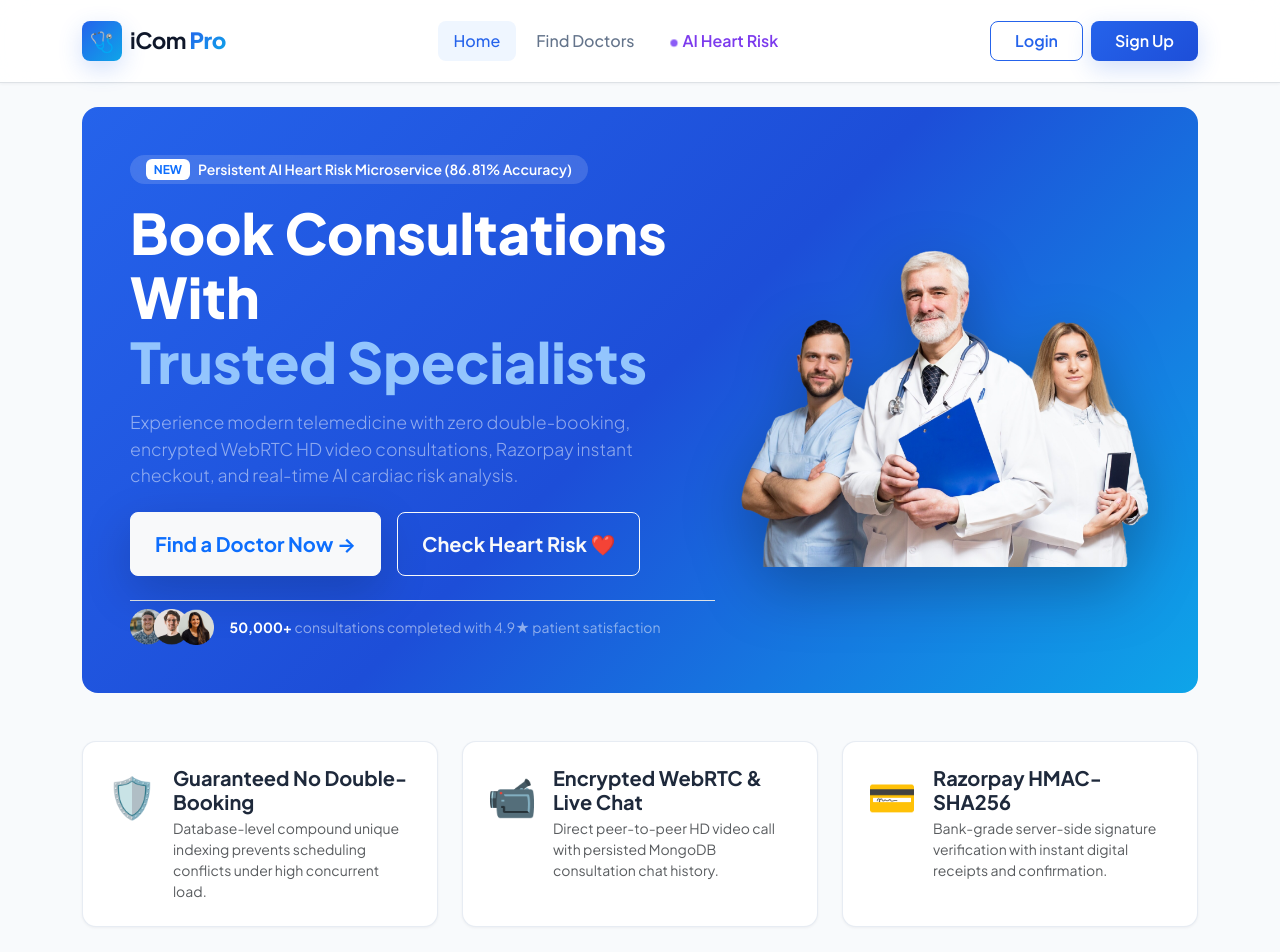
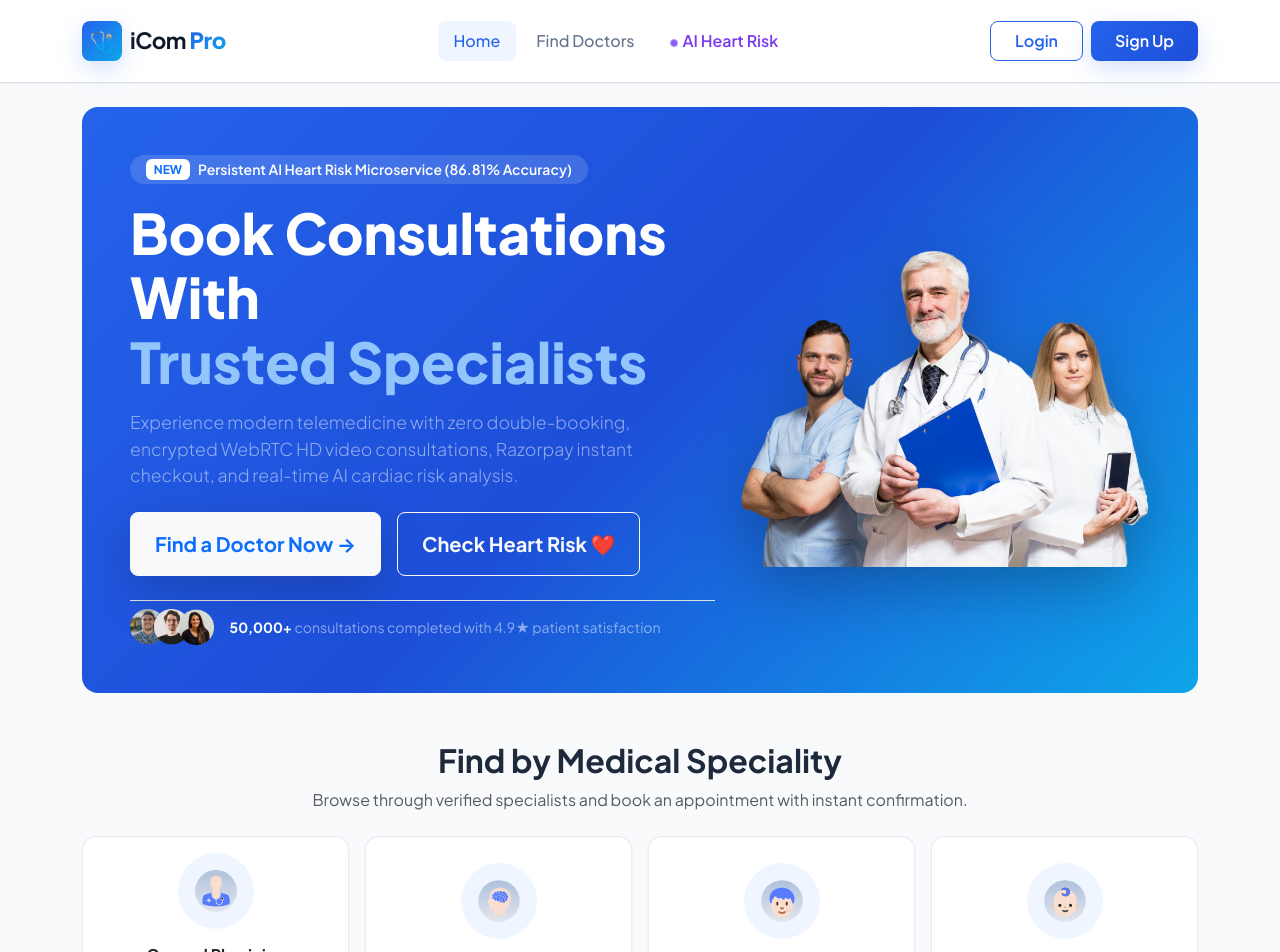
Before and after one commit to samarthsemwal/Online-Appointment-Booking-Web-App, a React (Create React App) app in the folder client/: page / in a window 1280 px wide. Shown: the top 952 px of the page. Built offline with nearby package versions, Linux system fonts and the light colour scheme; no server answers.

Commit message:
refactor(ui): remove technical feature cards from homepage

```diff
--- a/client/src/pages/Home.jsx
+++ b/client/src/pages/Home.jsx
@@ -70,46 +70,7 @@ function Home() {
         </div>
       </section>
 
-      {/* ============================================================ */}
-      {/* KEY PLATFORM PILLARS                                         */}
-      {/* ============================================================ */}
-      <section className="container mb-5">
-        <div className="row g-4">
-          <div className="col-md-4">
-            <div className="custom-card p-4 h-100 d-flex gap-3">
-              <div className="fs-1">🛡️</div>
-              <div>
-                <h5 className="fw-bold mb-1">Guaranteed No Double-Booking</h5>
-                <p className="text-muted small mb-0">
-                  Database-level compound unique indexing prevents scheduling conflicts under high concurrent load.
-                </p>
-              </div>
-            </div>
-          </div>
-          <div className="col-md-4">
-            <div className="custom-card p-4 h-100 d-flex gap-3">
-              <div className="fs-1">📹</div>
-              <div>
-                <h5 className="fw-bold mb-1">Encrypted WebRTC & Live Chat</h5>
-                <p className="text-muted small mb-0">
-                  Direct peer-to-peer HD video call with persisted MongoDB consultation chat history.
-                </p>
-              </div>
-            </div>
-          </div>
-          <div className="col-md-4">
-            <div className="custom-card p-4 h-100 d-flex gap-3">
-              <div className="fs-1">💳</div>
-              <div>
-                <h5 className="fw-bold mb-1">Razorpay HMAC-SHA256</h5>
-                <p className="text-muted small mb-0">
-                  Bank-grade server-side signature verification with instant digital receipts and confirmation.
-                </p>
-              </div>
-            </div>
-          </div>
-        </div>
-      </section>
+
 
       {/* ============================================================ */}
       {/* FIND BY SPECIALITY                                           */}
```
